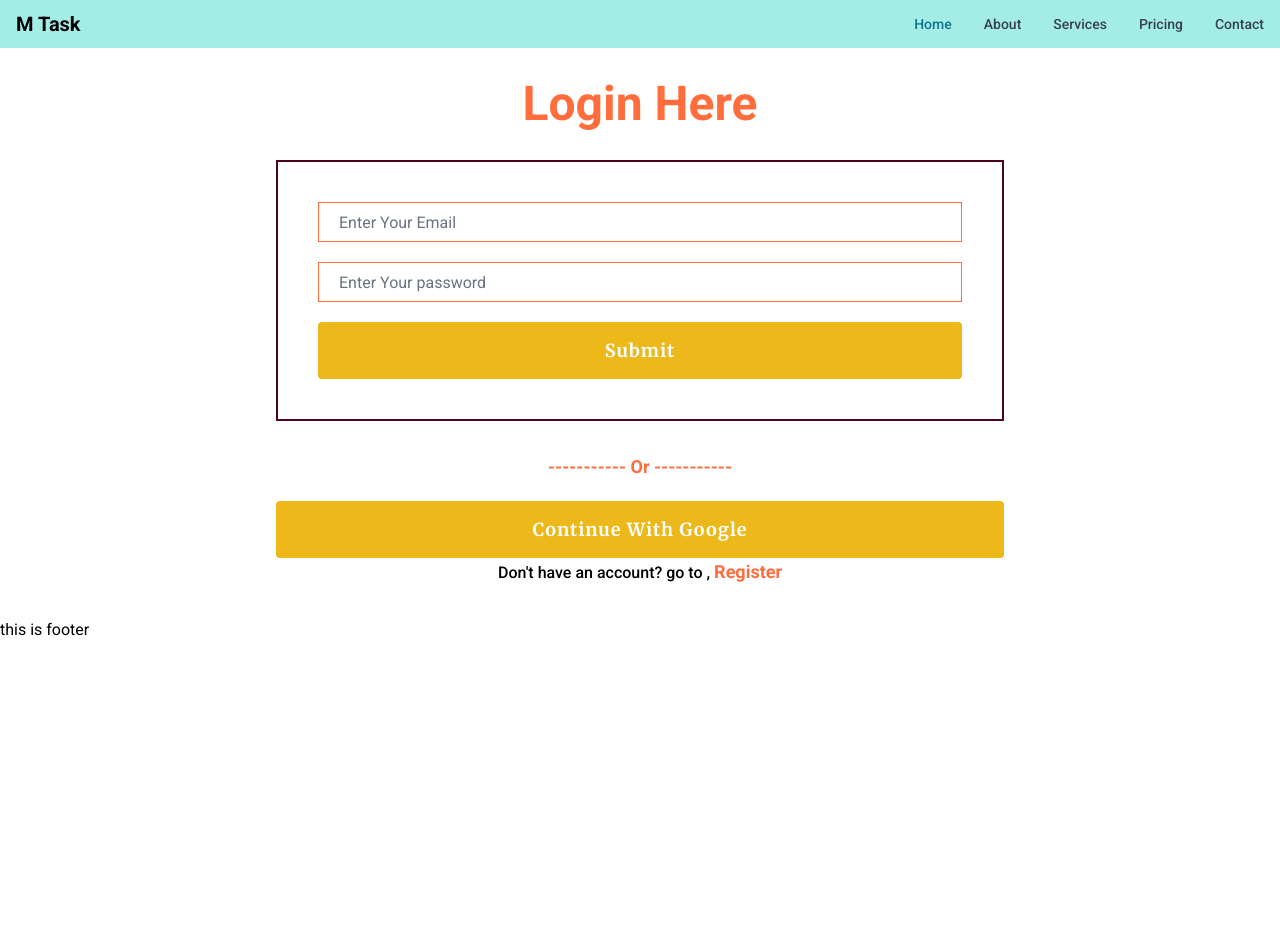
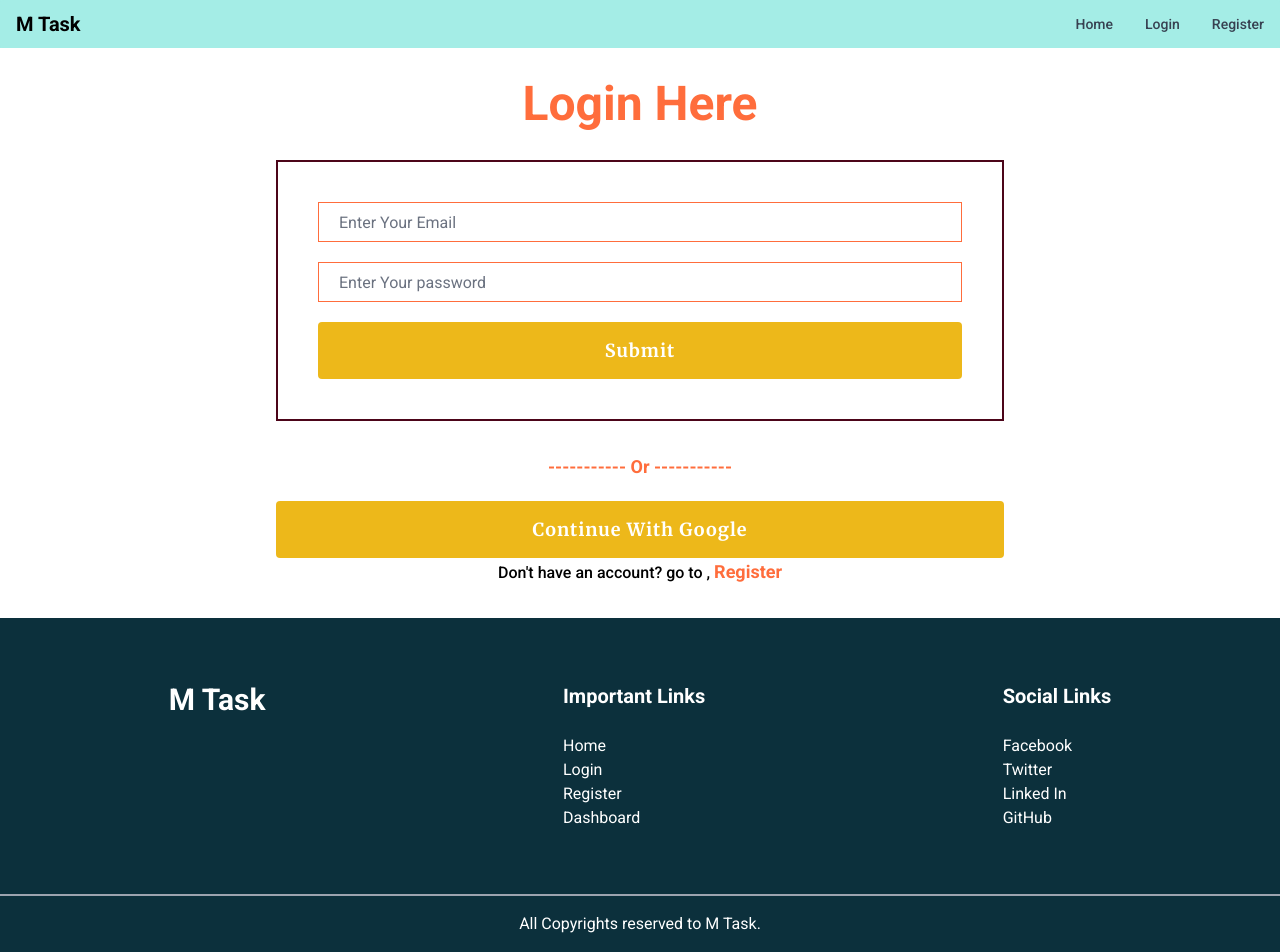
Before and after one commit to Solaiman366882/task-management, a React (Vite) app: page /login in a window 1280 px wide. Before the commit the page ends 800 px from the top, so only its background shows below. Built offline with nearby package versions, Linux system fonts and the light colour scheme; no server answers.

Commit message:
footer section design completed

```diff
--- a/src/Component/Banner/Banner.jsx
+++ b/src/Component/Banner/Banner.jsx
@@ -14,7 +14,7 @@ const Banner = () => {
 					</p>
 					<div>
 						<div className="">
-							<Link to="/login">
+							<Link to="/dashboard">
 								<button className="btn">
 									{"Let's Explore"}
 								</button>
--- /dev/null
+++ b/src/Component/Benifit/Benifit.jsx
@@ -0,0 +1,10 @@
+
+const Benifit = () => {
+    return (
+        <div>
+
+        </div>
+    );
+};
+
+export default Benifit;
--- a/src/Component/Footer/Footer.jsx
+++ b/src/Component/Footer/Footer.jsx
@@ -1,10 +1,55 @@
+import { Link } from "react-router-dom";
 
 const Footer = () => {
-    return (
-        <div>
-            this is footer
-        </div>
-    );
+	return (
+		<div className="bg-[#0C303C]">
+			<div className="py-16">
+				<div className="max-w-screen-xl mx-auto px-5 flex justify-around">
+					<h2 className="text-white font-bold text-3xl">
+						{" "}
+						<Link to="/">M Task</Link>
+					</h2>
+					<div>
+						<h2 className="text-white font-bold text-xl mb-6">Important Links</h2>
+						<ul>
+							<li className="text-white ">
+								<Link to="/home">Home</Link>
+							</li>
+							<li className="text-white ">
+								<Link to="/login">Login</Link>
+							</li>
+							<li className="text-white ">
+								<Link to="/register">Register</Link>
+							</li>
+							<li className="text-white ">
+								<Link to="/dashboard">Dashboard</Link>
+							</li>
+						</ul>
+					</div>
+					<div>
+						<h2 className="text-white font-bold text-xl mb-6">Social Links</h2>
+						<ul>
+							<li className="text-white ">
+								<Link to="#">Facebook</Link>
+							</li>
+							<li className="text-white ">
+								<Link to="#">Twitter</Link>
+							</li>
+							<li className="text-white ">
+								<Link to="#">Linked In</Link>
+							</li>
+							<li className="text-white ">
+								<Link to="#">GitHub</Link>
+							</li>
+						</ul>
+					</div>
+				</div>
+			</div>
+			<p className="p-4 border-t-2 border-gray-400 text-center text-white">
+				All Copyrights reserved to M Task.
+			</p>
+		</div>
+	);
 };
 
 export default Footer;
--- a/src/Component/Header/Header.jsx
+++ b/src/Component/Header/Header.jsx
@@ -1,6 +1,9 @@
 import { Navbar } from "flowbite-react";
+import { useContext } from "react";
+import { AuthContext } from "../../Provider/AuthProvider";
 
 const Header = () => {
+	const {user} =  useContext(AuthContext);
 	return (
 		<div className="bg-[#A4EDE6]">
 			<Navbar fluid rounded className="bg-[#A4EDE6]">
@@ -16,15 +19,14 @@ const Header = () => {
 				</Navbar.Brand>
 				<Navbar.Toggle />
 				<Navbar.Collapse>
-					<Navbar.Link href="#" active>
+					<Navbar.Link href="/">
 						Home
 					</Navbar.Link>
-					<Navbar.Link  href="#">
-						About
+					<Navbar.Link  href="/login">
+						Login
 					</Navbar.Link>
-					<Navbar.Link href="#">Services</Navbar.Link>
-					<Navbar.Link href="#">Pricing</Navbar.Link>
-					<Navbar.Link href="#">Contact</Navbar.Link>
+					<Navbar.Link href="/Register">Register</Navbar.Link>
+					{user?.email ? <Navbar.Link href="#">Logout</Navbar.Link> : ""}
 				</Navbar.Collapse>
 			</Navbar>
 		</div>
--- /dev/null
+++ b/src/Component/Sidebar/SidebarHolder.jsx
@@ -0,0 +1,50 @@
+import { Sidebar } from "flowbite-react";
+import {
+	HiArrowSmRight,
+	HiChartPie,
+	HiInbox,
+	HiShoppingBag,
+	HiTable,
+	HiUser,
+	HiViewBoards,
+} from "react-icons/hi";
+const SidebarHolder = () => {
+	return (
+		<div>
+			<Sidebar aria-label="Default sidebar" >
+				<Sidebar.Items>
+					<Sidebar.ItemGroup>
+						<Sidebar.Item href="#" icon={HiChartPie}>
+							Dashboard
+						</Sidebar.Item>
+						<Sidebar.Item
+							href="#"
+							icon={HiViewBoards}
+							label="Pro"
+							labelColor="dark"
+						>
+							Kanban
+						</Sidebar.Item>
+						<Sidebar.Item href="#" icon={HiInbox} label="3">
+							Inbox
+						</Sidebar.Item>
+						<Sidebar.Item href="#" icon={HiUser}>
+							Users
+						</Sidebar.Item>
+						<Sidebar.Item href="#" icon={HiShoppingBag}>
+							Products
+						</Sidebar.Item>
+						<Sidebar.Item href="#" icon={HiArrowSmRight}>
+							Sign In
+						</Sidebar.Item>
+						<Sidebar.Item href="#" icon={HiTable}>
+							Sign Up
+						</Sidebar.Item>
+					</Sidebar.ItemGroup>
+				</Sidebar.Items>
+			</Sidebar>
+		</div>
+	);
+};
+
+export default SidebarHolder;
--- /dev/null
+++ b/src/Layout/DashboardLayout.jsx
@@ -0,0 +1,34 @@
+import { useContext } from "react";
+import SidebarHolder from "../Component/Sidebar/SidebarHolder";
+import { AuthContext } from "../Provider/AuthProvider";
+
+const DashboardLayout = () => {
+	const { user } = useContext(AuthContext);
+	return (
+		<div className="flex">
+			<div>
+				<SidebarHolder></SidebarHolder>
+			</div>
+			<div className="p-5  flex-1">
+				<div className="bg-[#0C303C]  p-5 rounded-lg w-full">
+					<div className=" flex justify-between">
+						<div className="flex gap-5">
+							<img
+								src={user?.photoURL}
+								alt={`${user?.displayName} profile img`}
+								className="w-28 h-28 object-cover rounded-lg"
+							/>
+							<div className="">
+								<h2 className="text-2xl font-bold text-white capitalize">{user?.displayName}</h2>
+								<p className="font-medium text-white ">{user?.email}</p>
+							</div>
+						</div>
+						<div>hi</div>
+					</div>
+				</div>
+			</div>
+		</div>
+	);
+};
+
+export default DashboardLayout;
--- a/src/Route/Route.jsx
+++ b/src/Route/Route.jsx
@@ -3,6 +3,8 @@ import MainLayout from "../Layout/MainLayout";
 import Home from "../Pages/Home/Home";
 import Login from "../Pages/Login/Login";
 import Register from "../Pages/Register/Register";
+import PrivateRoute from "./PrivateRoute";
+import DashboardLayout from "../Layout/DashboardLayout";
 
 
 export const router = createBrowserRouter([
@@ -21,6 +23,10 @@ export const router = createBrowserRouter([
             {
                 path:'/register',
                 element:<Register></Register>
+            },
+            {
+                path:'/dashboard',
+                element:<PrivateRoute><DashboardLayout></DashboardLayout></PrivateRoute>
             }
         ]
     }
```
